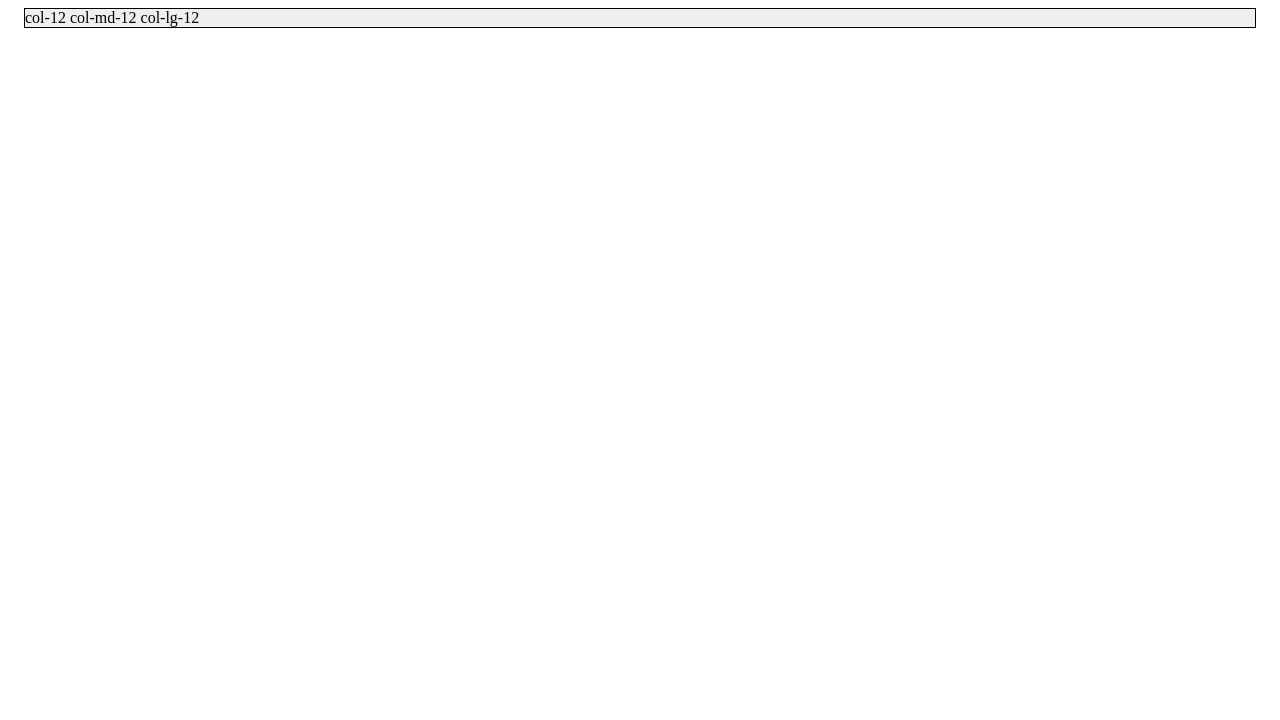
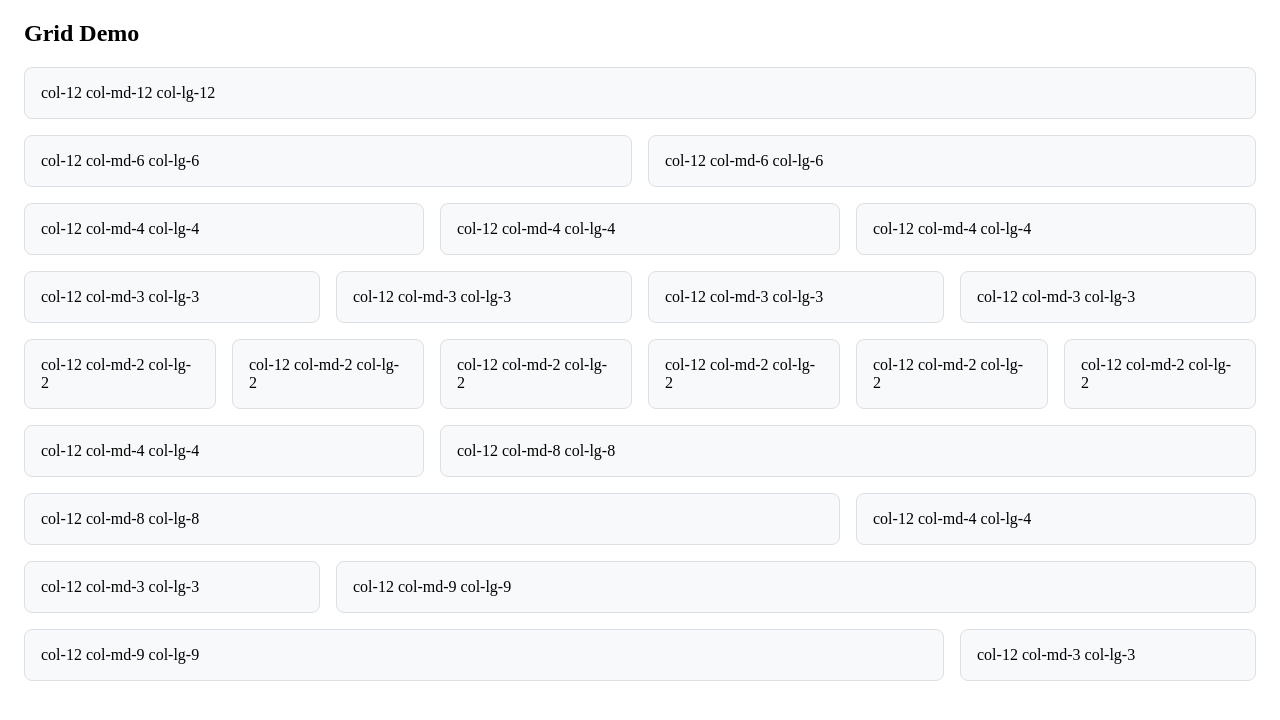
Before and after one commit to hackdanismo/grid, a website: page index.html in a window 1280 px wide. Drawn offline with Linux system fonts and the light colour scheme.

Commit message:
chore: update the demo HTML page to showcase the working grid and update the README.md file to add a code example

```diff
--- a/grid.css
+++ b/grid.css
@@ -21,10 +21,12 @@
      * <html data-debug="true"> ... </html>
      */
     [data-debug="true"] .row > * {
-        /* Set the background color of each grid cell. */
-        background: #efefef;
-        /* Set a border for each grid cell. */
-        border: 1px solid #000;
+        /* Style each grid cell. */
+        background: #f8f9fa;
+        border: 1px solid #dcdfe3;
+        border-radius: 8px;
+        /* Set optional padding. Remove if not needed. */
+        padding: 1rem;
     }
 
     .row {
--- a/index.html
+++ b/index.html
@@ -9,24 +9,114 @@
 
         <title>Grid - Demo Page</title>
 
-        <!-- Favicons -->
-        <link rel="icon" href="/favicon.ico" sizes="any">
-        <link rel="icon" href="/icon.svg" type="image/svg+xml">
-        <link rel="apple-touch-icon" href="/apple-touch-icon.png">
-
         <!-- Stylesheets -->
         <link rel="stylesheet" href="styles/style.css">
-        <link rel="stylesheet" href="grid.css">
+        <link rel="stylesheet" href="grid.min.css">
     </head>
     <body>
         <main role="main">
             <section>
                 <div class="container">
 
+                    <h1>Grid Demo</h1>
+
                     <!-- Grid -->
                     <div class="row">
                         <div class="col-12 col-md-12 col-lg-12">
                             col-12 col-md-12 col-lg-12
+                        </div>
+                    </div>
+
+                    <div class="row">
+                        <div class="col-12 col-md-6 col-lg-6">
+                            col-12 col-md-6 col-lg-6
+                        </div>
+                        <div class="col-12 col-md-6 col-lg-6">
+                            col-12 col-md-6 col-lg-6
+                        </div>
+                    </div>
+
+                    <div class="row">
+                        <div class="col-12 col-md-4 col-lg-4">
+                            col-12 col-md-4 col-lg-4
+                        </div>
+                        <div class="col-12 col-md-4 col-lg-4">
+                            col-12 col-md-4 col-lg-4
+                        </div>
+                        <div class="col-12 col-md-4 col-lg-4">
+                            col-12 col-md-4 col-lg-4
+                        </div>
+                    </div>
+
+                    <div class="row">
+                        <div class="col-12 col-md-3 col-lg-3">
+                            col-12 col-md-3 col-lg-3
+                        </div>
+                        <div class="col-12 col-md-3 col-lg-3">
+                            col-12 col-md-3 col-lg-3
+                        </div>
+                        <div class="col-12 col-md-3 col-lg-3">
+                            col-12 col-md-3 col-lg-3
+                        </div>
+                        <div class="col-12 col-md-3 col-lg-3">
+                            col-12 col-md-3 col-lg-3
+                        </div>
+                    </div>
+
+                    <div class="row">
+                        <div class="col-12 col-md-2 col-lg-2">
+                            col-12 col-md-2 col-lg-2
+                        </div>
+                        <div class="col-12 col-md-2 col-lg-2">
+                            col-12 col-md-2 col-lg-2
+                        </div>
+                        <div class="col-12 col-md-2 col-lg-2">
+                            col-12 col-md-2 col-lg-2
+                        </div>
+                        <div class="col-12 col-md-2 col-lg-2">
+                            col-12 col-md-2 col-lg-2
+                        </div>
+                        <div class="col-12 col-md-2 col-lg-2">
+                            col-12 col-md-2 col-lg-2
+                        </div>
+                        <div class="col-12 col-md-2 col-lg-2">
+                            col-12 col-md-2 col-lg-2
+                        </div>
+                    </div>
+
+                    <div class="row">
+                        <div class="col-12 col-md-4 col-lg-4">
+                            col-12 col-md-4 col-lg-4
+                        </div>
+                        <div class="col-12 col-md-8 col-lg-8">
+                            col-12 col-md-8 col-lg-8
+                        </div>
+                    </div>
+
+                    <div class="row">
+                        <div class="col-12 col-md-8 col-lg-8">
+                            col-12 col-md-8 col-lg-8
+                        </div>
+                        <div class="col-12 col-md-4 col-lg-4">
+                            col-12 col-md-4 col-lg-4
+                        </div>
+                    </div>
+
+                    <div class="row">
+                        <div class="col-12 col-md-3 col-lg-3">
+                            col-12 col-md-3 col-lg-3
+                        </div>
+                        <div class="col-12 col-md-9 col-lg-9">
+                            col-12 col-md-9 col-lg-9
+                        </div>
+                    </div>
+
+                    <div class="row">
+                        <div class="col-12 col-md-9 col-lg-9">
+                            col-12 col-md-9 col-lg-9
+                        </div>
+                        <div class="col-12 col-md-3 col-lg-3">
+                            col-12 col-md-3 col-lg-3
                         </div>
                     </div>
                     <!-- / END: Grid -->
```
Also changed, not shown: README.md, grid.min.css.
